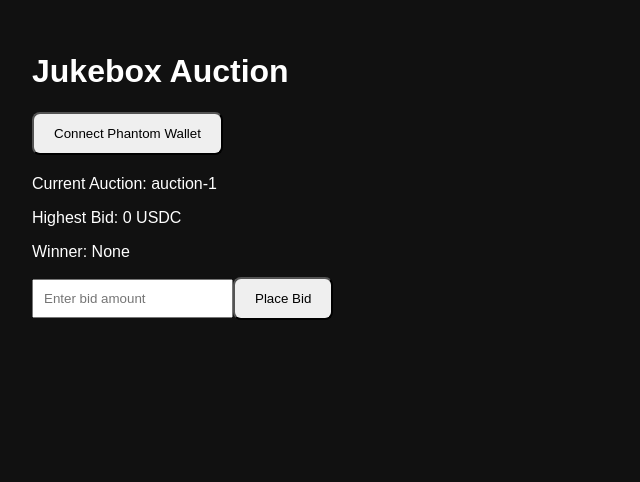
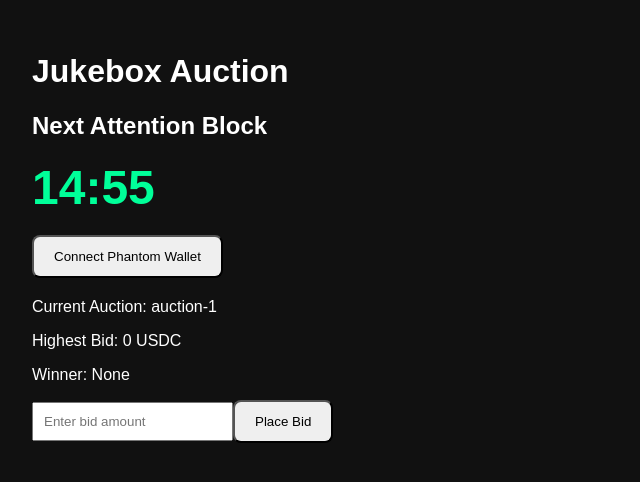
Before and after one commit to ceskam/Jukebox-Auction, a Next.js app in the folder apps/web/: page / in a window 1280 px wide. Shown: the top 482 px of the page, without its empty margins (0-640 px from the left). Built offline with nearby package versions, Linux system fonts and the light colour scheme; no server answers; the database is empty.

Commit message:
Update page.tsx
Add countdown timer to homepage

```diff
--- a/apps/web/app/page.tsx
+++ b/apps/web/app/page.tsx
@@ -1,5 +1,6 @@
 import BidButton from "../BidButton";
 import WalletConnect from "../WalletConnect";
+import CountdownTimer from "../CountdownTimer";
 
 async function getAuction() {
   const res = await fetch("http://localhost:3000/api/auction", {
@@ -16,6 +17,8 @@ export default async function HomePage() {
     <main style={{ padding: "2rem" }}>
       <h1>Jukebox Auction</h1>
 
+      <CountdownTimer />
+
       <WalletConnect />
 
       <p>Current Auction: {auction.id}</p>
```
